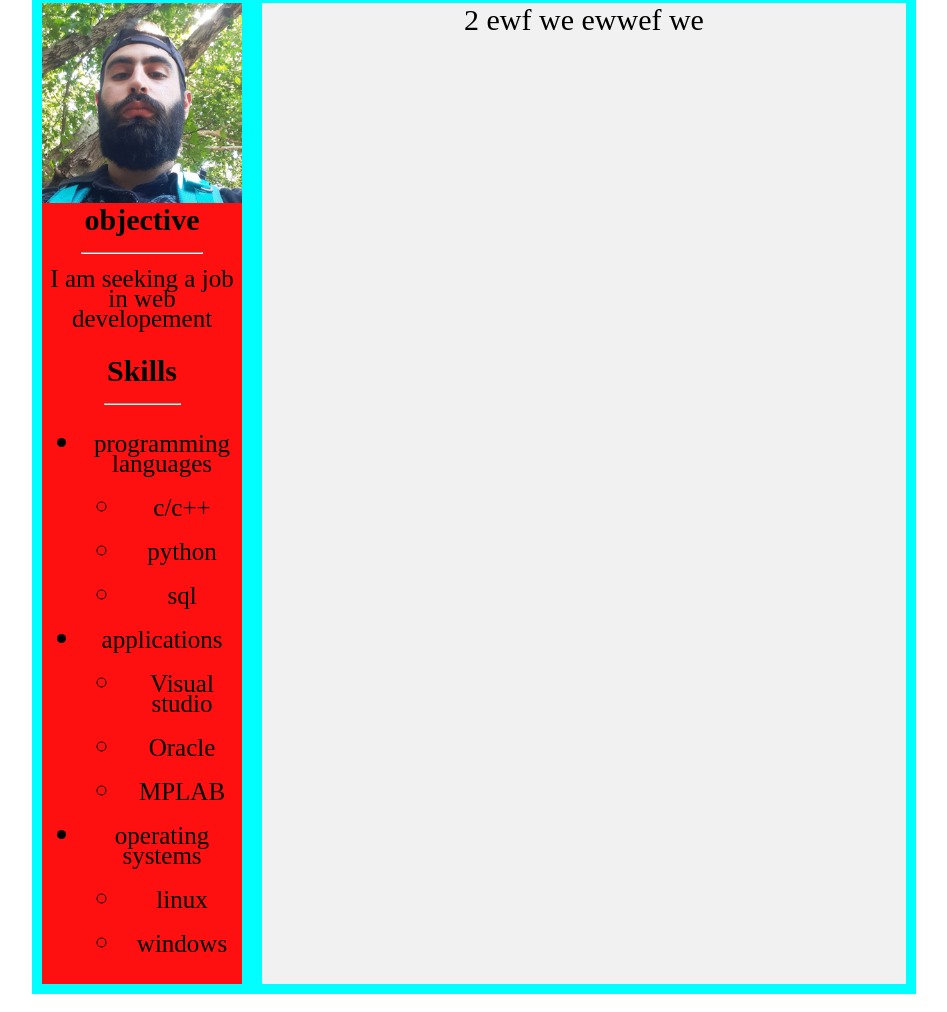
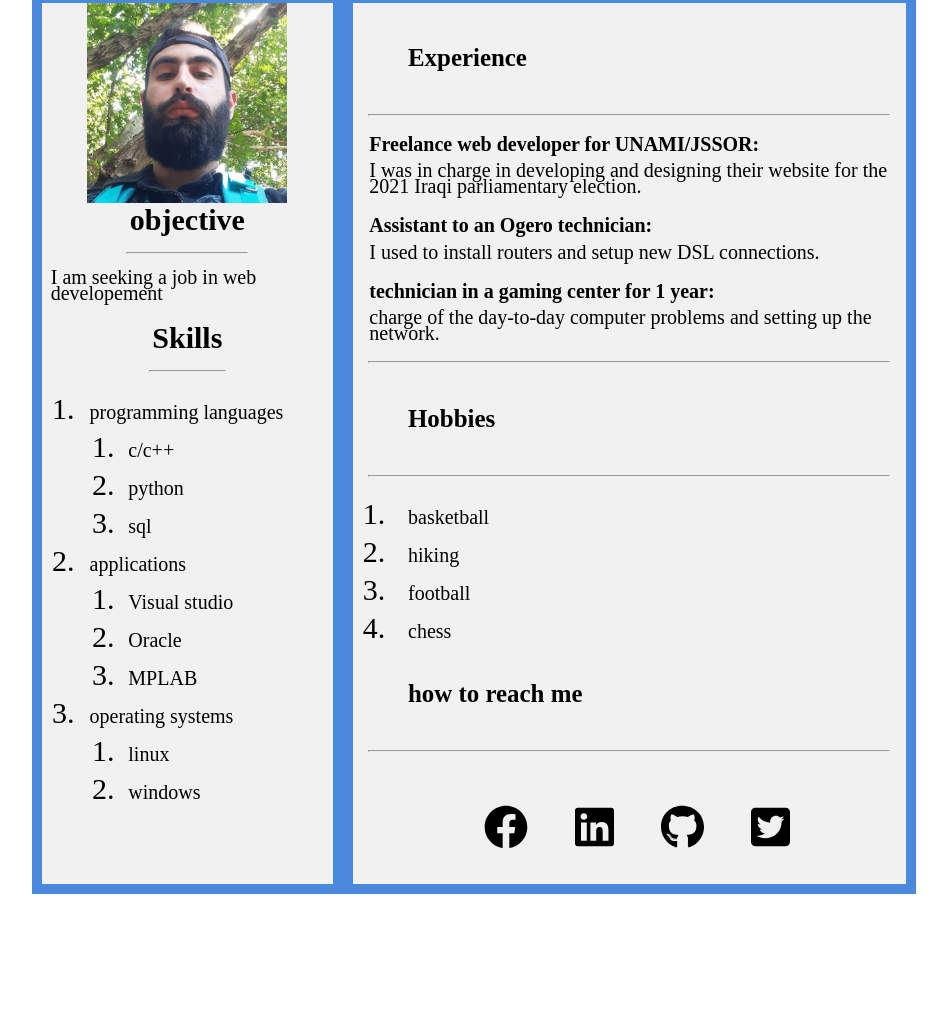
Before and after one commit to Nadim-Nahle/nadimcv, a plain HTML site: page index.html in a window 1280 px wide. Shown: the part 181-1193 px from the top of the page, without its empty margins (166-1113 px from the left). After the commit the page ends 1093 px from the top, so only its background shows below. Drawn offline with Linux system fonts and the light colour scheme.

Commit message:
creating the core

```diff
--- a/index.html
+++ b/index.html
@@ -15,34 +15,63 @@
         <main>
             <div class="flex-container">
                 <div class="left">
-                    <img src="images/nadim.png" width="200" height="200" padding-top="10%">
+                    <img src="images/nadim.png" width="200" height="200" padding-top="20%">
                     <div class="objective"> <h4> objective<hr width="120"></h4><p>I am seeking a job in web developement</p>
                     </div>
                     <h4>Skills<hr width="75"></h4>
-                    <ul>
+                    <ol>
                         <li><P> programming languages<P> </li>
-                            <ul>
+                            <ol>
                                 <li><P>c/c++</P> </li>
                                 <li> <P>python </P></li>
                                 <li><P>sql</P> </li>
-                            </ul>
+                            </ol>
                         <li><P> applications</P> </li>
-                        <ul>
+                        <ol>
                             <li><P>Visual studio</P> </li>
                             <li> <P>Oracle</P></li>
                             <li><P>MPLAB</P> </li>
-                        </ul>
+                        </ol>
                         <li> <P>operating systems </P></li>
-                            <ul>
+                            <ol>
                                 <li><p>linux</p></li>
                                 <li><p>windows</p></li>
 
-                    </ul>
+                            </ol>
 
 
 
                 </div>
-                <div>2 ewf we ewwef we</div>
+                <div> <h5> Experience</h5>
+                    <hr width="94%">
+                    <h2>Freelance web developer for UNAMI/JSSOR:</h2>
+                    <p> I was in charge in developing and designing their website for the 2021 Iraqi parliamentary election.</p>
+                    <h2>Assistant to an Ogero technician:</h2>
+                    <p> I used to install routers and setup new DSL connections.</p>
+                    <h2>technician in a gaming center for 1 year:</h2>
+                    <p> charge of the day-to-day computer problems and setting up the network.</p>
+                    <hr width="94%">
+                    <h5> Hobbies</h5>
+                    <hr width="94%">
+                    <ol>
+                        <Li><p>basketball</p></li>
+                        <Li><p>hiking</p></li>
+                        <Li><p>football</p></li>
+                        <Li><p>chess</p></li>
+                    </ol>
+                    <div> <h5> how to reach me</h5>
+                        <hr width="94%">
+                        <nav>
+                            <ul>
+                            <li> <a href="https://www.facebook.com/" target=”_blank”><img class="social" src="images/fb.svg" ></a></li>
+                            <li> <a href="https://www.linkedin.com/in/nadim-nahle-a86004211/" target=”_blank”><img class="social" src="images/linked.svg" ></a> </li>
+                            <li> <a href="https://github.com/Nadim-Nahle" target=”_blank”><img class="social" src="images/git.svg" ></a></li>
+                            <li> <a href="https://www.twitter.com/" target=”_blank”><img class="social" src="images/twitter.svg" ></a></li>
+                            </ul>
+                        </nav>
+
+
+                </div>
 
         </main>
 
--- a/styles/style.css
+++ b/styles/style.css
@@ -21,7 +21,7 @@ header{
 .flex-container{
     display:flex;
     flex-direction: row;
-    background-color: aqua;
+    background-color: 4a89dc;
     flex-wrap: wrap;
 }
 .flex-container > div {
@@ -35,18 +35,43 @@ header{
     height:auto;
   }
   .flex-container > div.left {
-      background-color: rgb(255, 16, 16);
-      flex: 0 0 200px;
+
+      flex: 0.2 0 200px;
+
   }
     h4{
         margin-top: 0px;
         margin-bottom: 25px;
     }
     p{
-        font-size: 25px;
+        font-size: 20px;
         margin-top: -10px;
         line-height: 80%;
+        text-align: left;
+        padding-left: 3%;
     }
     ul{
         font-size: 30px;
     }
+    h5{
+        text-align: left;
+        padding-left: 10%;
+    }
+    h2{
+        font-size: 20px;
+        text-align: left;
+        padding-left: 3%;
+    }
+    nav{
+        padding-top: 3px;
+        padding-bottom: 20px;
+        padding-right: 25px;
+    }
+    ul li{
+        display: inline-block;
+        padding: 5px 20px;
+    }
+    .social{
+        cursor: pointer;
+        height: 5%;
+         }
```
Also changed, not shown: images/fb.svg (added), images/git.svg (added), images/linked.svg (added), images/twitter.svg (added).
